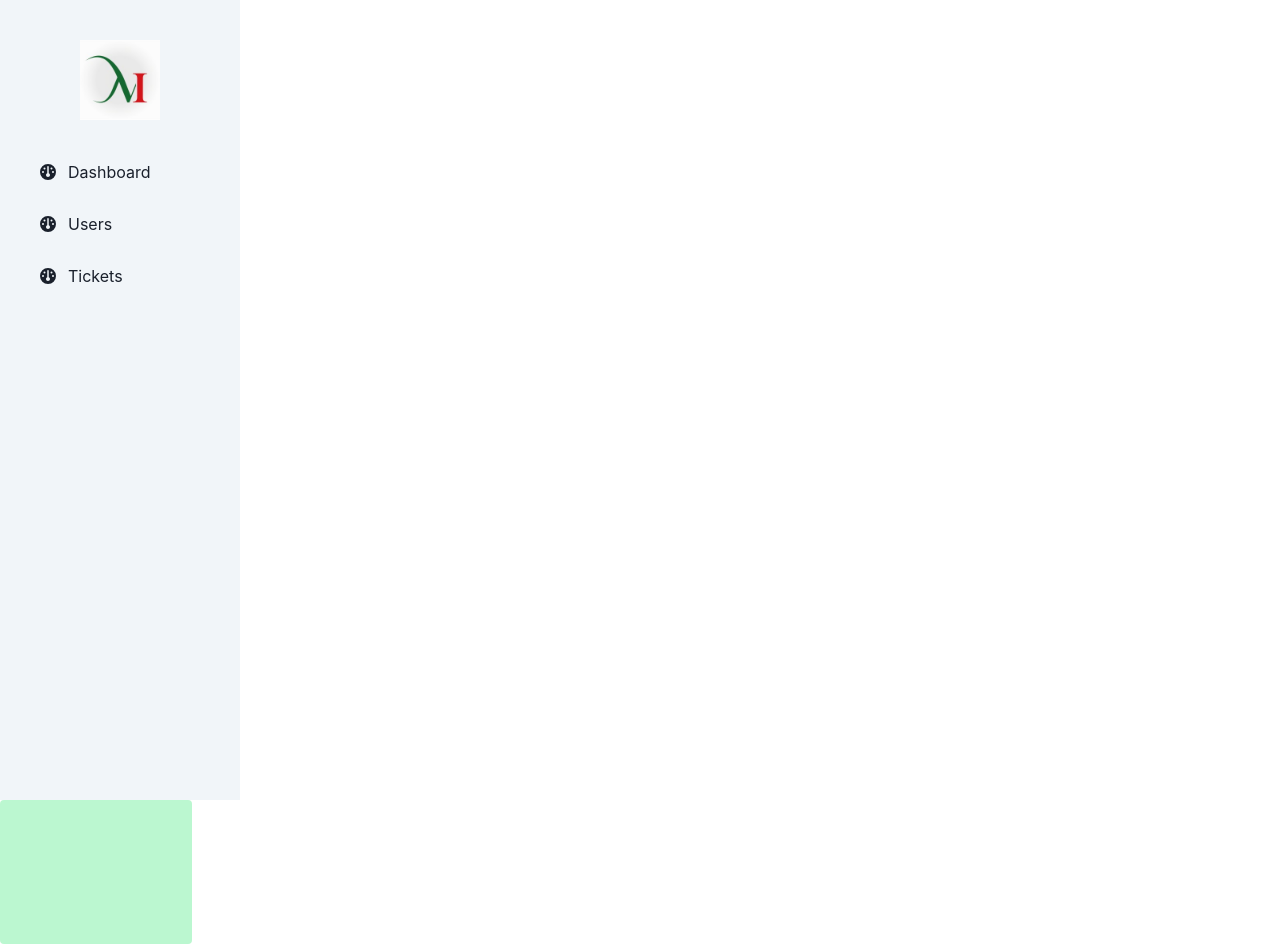
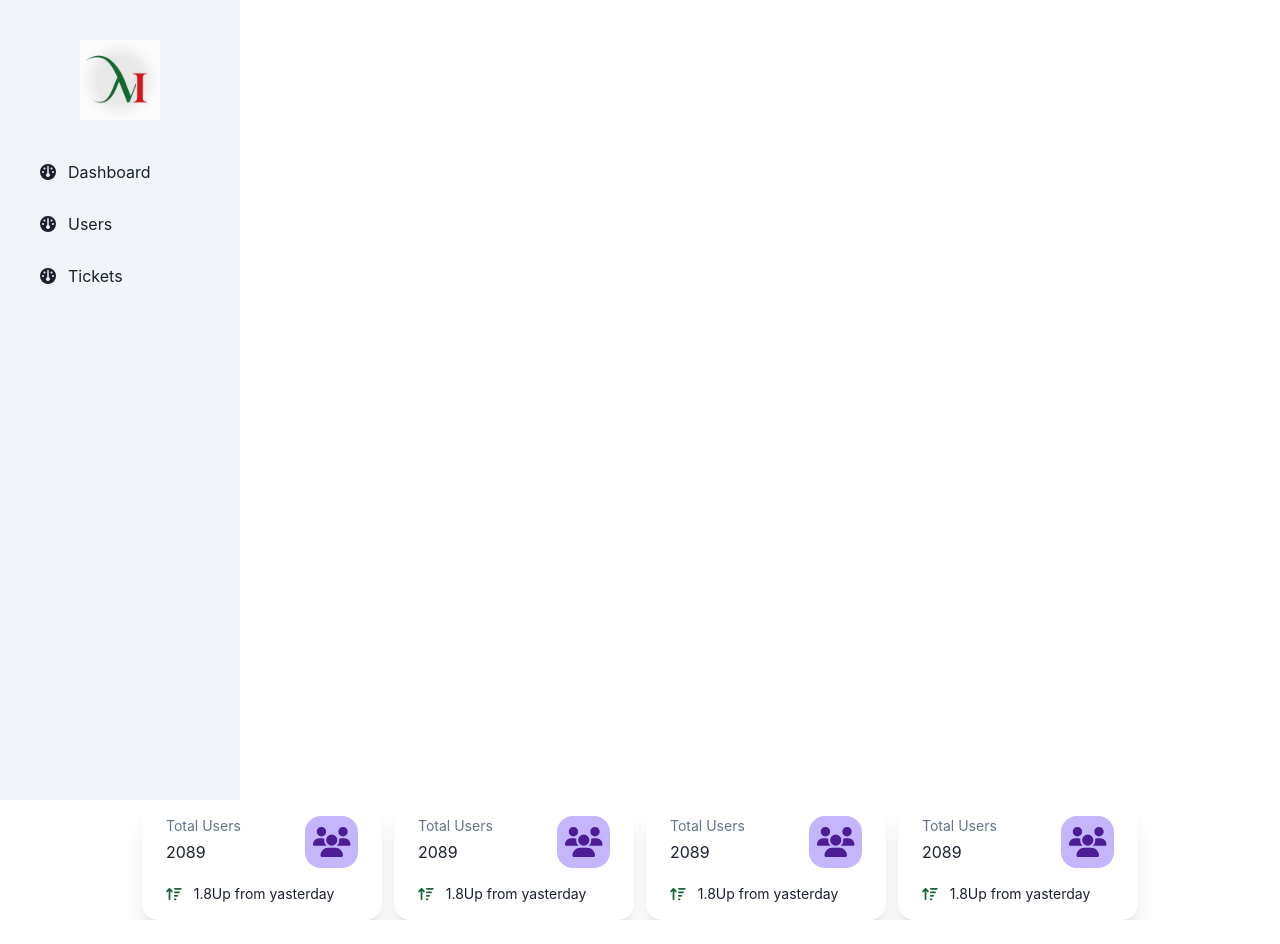
Before and after one commit to AnasOudadsse/ticketing-app, a React (Create React App) app in the folder front-end/: page /statistiques in a window 1280 px wide. After the commit the page ends 920 px from the top, so only its background shows below. Built offline with nearby package versions, Linux system fonts and the light colour scheme.

Commit message:
statiques section complete

```diff
--- a/front-end/src/App.js
+++ b/front-end/src/App.js
@@ -16,6 +16,7 @@ function App() {
               <Route element={<NewTicket/>} path="newticket" />
               <Route element={<TicketList/>} path="ticketlist" />
               <Route element={<Statistiques />} path="statistiques" />
+              <Route element={<Statistiques />} path="statistiques" />
           </Routes>
         </BrowserRouter>
     </ChakraProvider>
--- /dev/null
+++ b/front-end/src/component/statistiques-card/statistiques-card.jsx
@@ -0,0 +1,44 @@
+import {
+  faArrowDownWideShort,
+  faArrowUpWideShort,
+  faUsers,
+} from "@fortawesome/free-solid-svg-icons";
+import { FontAwesomeIcon } from "@fortawesome/react-fontawesome";
+import { Fragment } from "react";
+
+const StatistiquesCard = ({ icon, title, number, isUp, pourcentage, bgColor, iconColor }) => {
+  return (
+    <Fragment>
+      <div className="bg-white-200 rounded w-60 h-fit rounded-2xl px-6 py-4 shadow-xl flex flex-col gap-4">
+        <div className="flex justify-between">
+          <div className="flex gap-1 flex-col">
+            <h3 className="text-sm text-slate-500">{title}</h3>
+            <p className="text-bold">{number}</p>
+          </div>
+          <div className={`text-3xl p-2 ${bgColor} rounded-2xl`}>
+            <FontAwesomeIcon className={`${iconColor}`} icon={icon} />
+          </div>
+        </div>
+        <div>
+          <p className="text-sm">
+            {isUp ? (
+              <FontAwesomeIcon
+                className="text-green-800 mr-3"
+                icon={faArrowUpWideShort}
+              />
+            ) : (
+              <FontAwesomeIcon
+                className="text-red-800 mr-3"
+                icon={faArrowDownWideShort}
+              />
+            )}
+            {pourcentage}
+             Up from yasterday
+          </p>
+        </div>
+      </div>
+    </Fragment>
+  );
+};
+
+export default StatistiquesCard;
--- a/front-end/src/component/statistiques/statistiques.jsx
+++ b/front-end/src/component/statistiques/statistiques.jsx
@@ -1,11 +1,53 @@
+import {
+  faArrowUpWideShort,
+  faU,
+  faUsers,
+} from "@fortawesome/free-solid-svg-icons";
+import { FontAwesomeIcon } from "@fortawesome/react-fontawesome";
 import { Fragment } from "react";
+import StatistiquesCard from "../statistiques-card/statistiques-card";
 
 const Statistiques = () => {
-    return (
-        <div className="bg-green-200 rounded w-48 h-36">
-
-        </div>
-    );
-}
+  return (
+    <div className="flex justify-center gap-3">
+      <StatistiquesCard
+        icon={faUsers}
+        title={"Total Users"}
+        number={2089}
+        isUp={true}
+        pourcentage={1.8}
+        iconColor={"text-violet-900"}
+        bgColor={"bg-violet-300"}
+      />
+      <StatistiquesCard
+        icon={faUsers}
+        title={"Total Users"}
+        number={2089}
+        isUp={true}
+        pourcentage={1.8}
+        iconColor={"text-violet-900"}
+        bgColor={"bg-violet-300"}
+      />
+      <StatistiquesCard
+        icon={faUsers}
+        title={"Total Users"}
+        number={2089}
+        isUp={true}
+        pourcentage={1.8}
+        iconColor={"text-violet-900"}
+        bgColor={"bg-violet-300"}
+      />
+      <StatistiquesCard
+        icon={faUsers}
+        title={"Total Users"}
+        number={2089}
+        isUp={true}
+        pourcentage={1.8}
+        iconColor={"text-violet-900"}
+        bgColor={"bg-violet-300"}
+      />
+    </div>
+  );
+};
 
 export default Statistiques;
```
